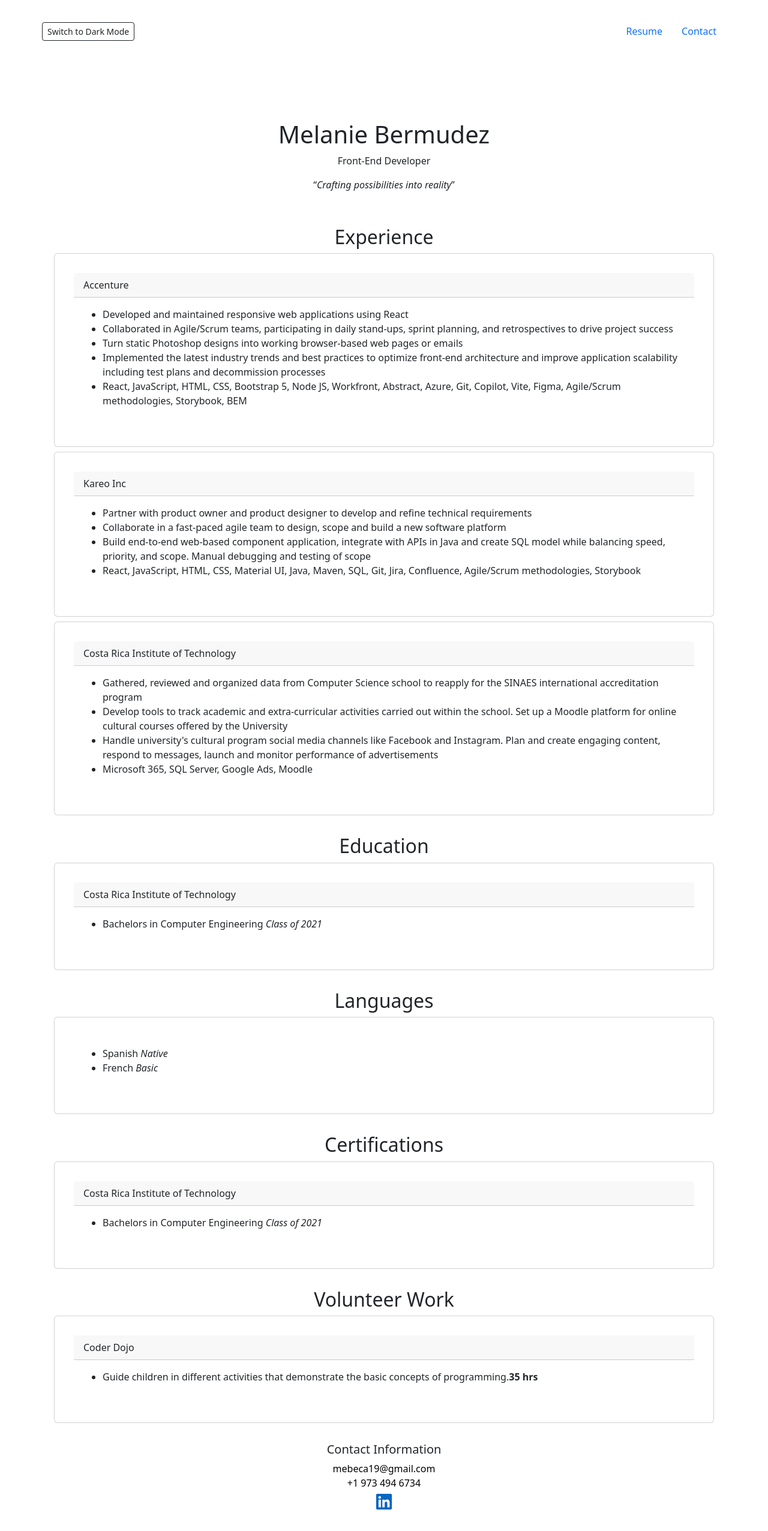
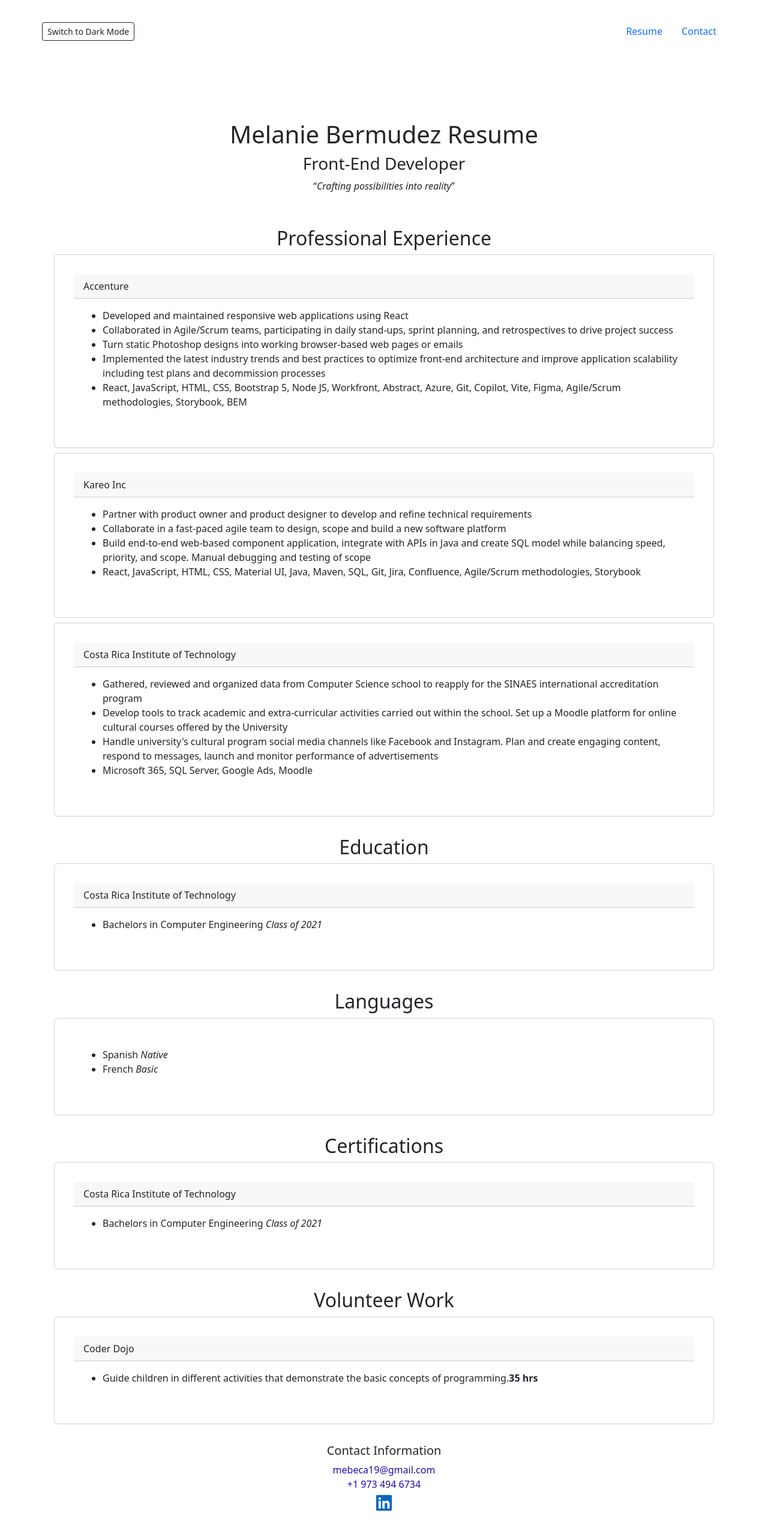
Before and after one commit to MelanieBermudez/demo-portfolio, a React (Vite) app: page / in a window 1280 px wide. Shown: the whole page at 60% size. Built offline with nearby package versions, Linux system fonts and the light colour scheme.

Commit message:
created separate components

```diff
--- a/index.html
+++ b/index.html
@@ -4,7 +4,7 @@
     <meta charset="UTF-8" />
     <link rel="icon" type="image/svg+xml" href="/vite.svg" />
     <meta name="viewport" content="width=device-width, initial-scale=1.0" />
-    <title>Melanie Bermudez Resume</title>
+    <title>Melanie Bermudez Resume Github</title>
   </head>
   <body>
     <div id="root"></div>
--- a/src/App.jsx
+++ b/src/App.jsx
@@ -27,51 +27,6 @@
 
   exampleJson([{id:123,name:"Jon"},{id:124,name:"Mel"}, ])
 
-  function sortAscendent(arr){
-    for(let i=0; i < arr.length; i++){
-      for(let j=i+1; j< arr.length; j++){
-        if(arr[j] < arr[i]){ //> for descendent
-          let temp=arr[i];
-          arr[i] = arr[j];
-          arr[j] =temp;
-        }
-
-      }
-    }
-    console.log(arr);
-    return arr;
-  }
-  sortAscendent([5,3,6,1,9])
-
-  function reverseString(str) {
-    console.log(str.split('').reverse().join(''));
-    return str.split('').reverse().join('');
-
-  }
-  reverseString('hello');
-
-  function isPalindrome(str) {
-    const cleanedStr = str.replace(/[^a-zA-Z0-9]/g, '').toLowerCase();
-    return cleanedStr === cleanedStr.split('').reverse().join('');
-  }
-
-  // Example usage
-  console.log(isPalindrome("A man a plan a canal Panama"));  // Output: true
-
-  function fibonacci(n) {
-    if (n <= 1) return n;
-
-    let a = 0, b = 1;
-    for (let i = 2; i <= n; i++) {
-      const temp = a + b;
-      a = b;
-      b = temp;
-    }
-    return b;
-  }
-
-  // Example usage
-  console.log(fibonacci(6));  // Output: 8
 
   useEffect(() => {
     if (isDarkMode) {
@@ -124,8 +79,8 @@
       </header>
       <Container className='pt-2 '>
         {/* <img src='/profile.jpg' alt='profile image' className='logo-img'/> */}
-        <h1>Melanie Bermudez</h1>
-        <p>Front-End Developer</p>
+        <h1>Melanie Bermudez Resume</h1>
+        <h3>Front-End Developer</h3>
       </Container>
 
       <Container className='d-flex pb-3 justify-content-evenly'>
@@ -134,7 +89,7 @@
 
       <Container className='pt-4 info-box' id='experience'>
         <h2>
-          Experience
+          Professional Experience
         </h2>
         <Card className='border-box m-2 text-start' >
           <CardHeader>Accenture</CardHeader>
@@ -269,7 +224,7 @@
             href="mailto:mebeca19@gmail.com"  // Replace with your email
             className="contact-link"
             aria-label="Send me an email"
-            style={{ color: isDarkMode ? '#fff' : '#000' }}
+            style={{ color: isDarkMode ? '#fff' : '#1a0dab' }}
           >
             mebeca19@gmail.com
           </a>
@@ -280,7 +235,7 @@
             href="tel:+19734946734"  // Replace with your phone number, make sure to include the country code
             className="contact-link"
             aria-label="Call me"
-            style={{ color: isDarkMode ? '#fff' : '#000' }}
+            style={{ color: isDarkMode ? '#fff' : '#1a0dab' }}
           >
             +1 973 494 6734
           </a>
--- /dev/null
+++ b/src/components/card/Card.jsx
@@ -0,0 +1,2 @@
+import React from "react";
+import { Card, CardBody, CardHeader } from "react-bootstrap";
--- a/src/index.css
+++ b/src/index.css
@@ -25,6 +25,9 @@
 }
 a:hover {
   color: #535bf2;
+}
+a:visited{
+  color:purple;
 }
 
 body {
```
Also changed, not shown: src/functions/functions.jsx (+43 -1 lines).
